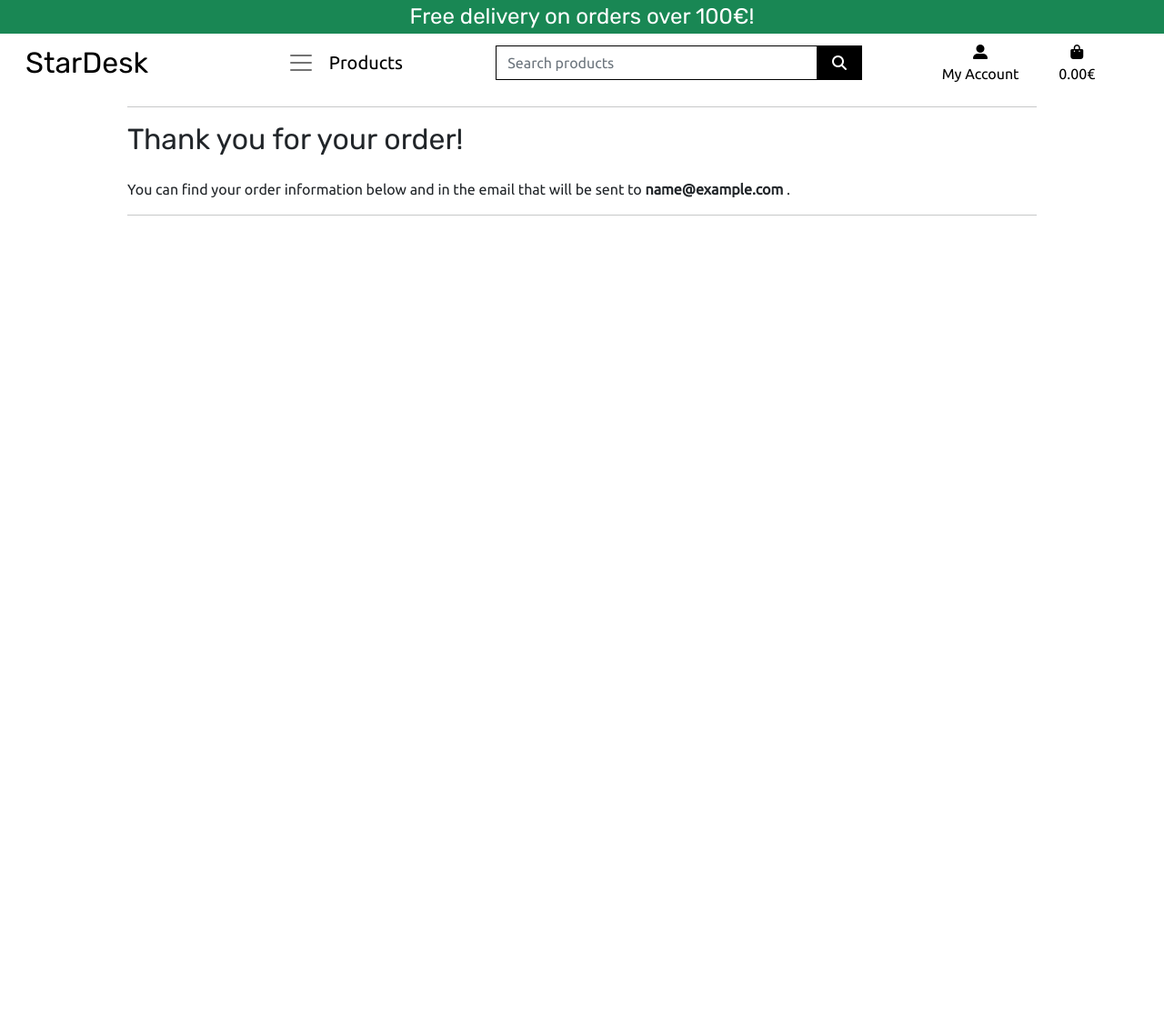
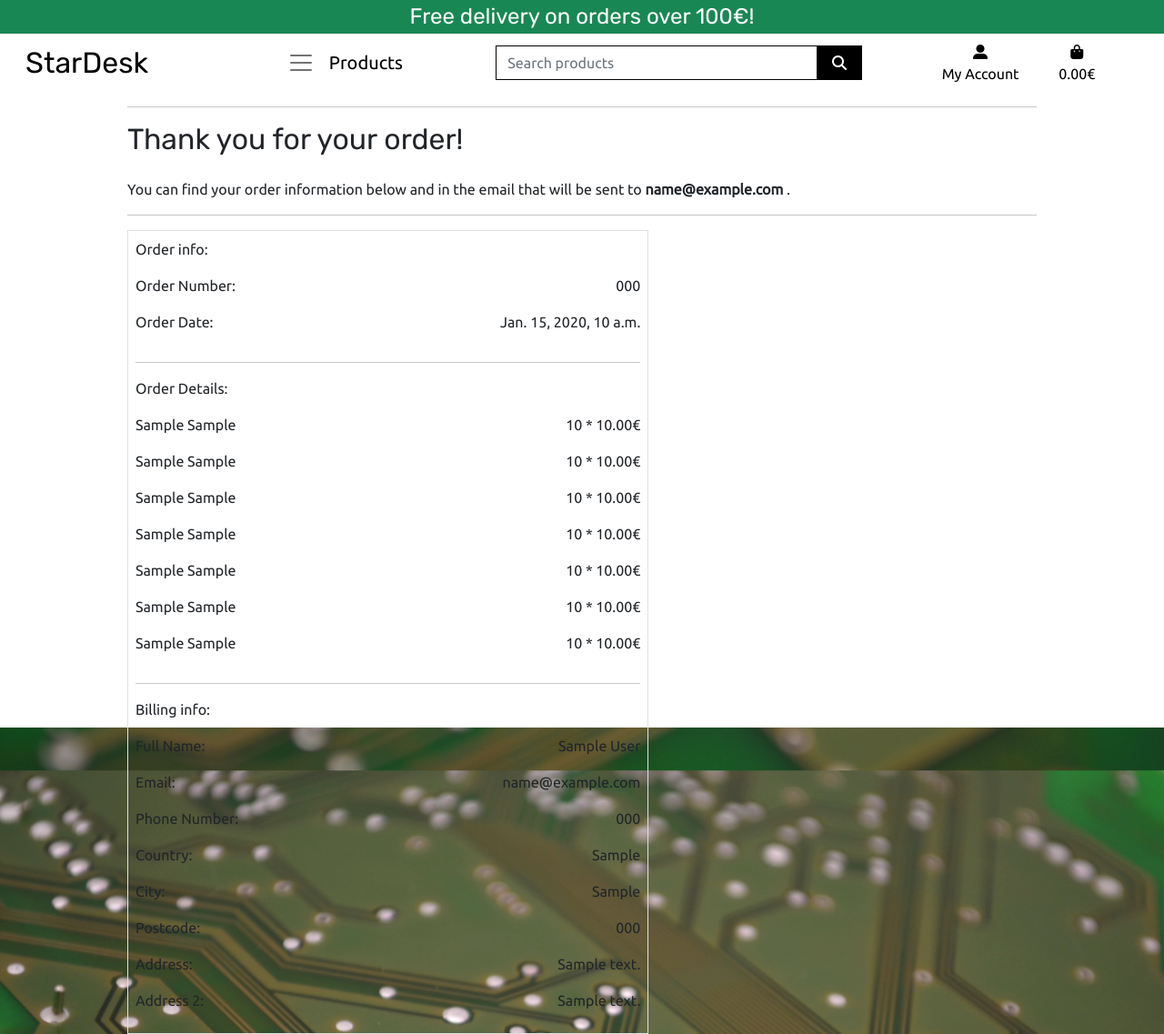
Before and after one commit to AlexGCbn/CI_PP5_StarDesk, a Django app: page /checkout/checkout_success/000 in a window 1280 px wide. Shown: the whole page at 91% size. Before the commit the page ends 237 px from the top, so only its background shows below. Run offline with Django 3.2, Linux system fonts and the light colour scheme; tables that the repository leaves empty hold one stand-in row (values such as "Sample post"); some libraries are stand-ins or nearby versions.

Commit message:
Add checkout success template and handle context

```diff
--- a/checkout/models.py
+++ b/checkout/models.py
@@ -12,7 +12,7 @@
     email = models.EmailField(max_length=254, null=False, blank=False)
     phone_number = models.CharField(max_length=20, null=False, blank=False)
     country = models.CharField(max_length=40, null=False, blank=False)
-    postcode = models.CharField(max_length=20, null=True, blank=True)
+    postcode = models.CharField(max_length=20, null=False, blank=False)
     city = models.CharField(max_length=40, null=False, blank=False)
     street_address1 = models.CharField(max_length=80, null=False, blank=False)
     street_address2 = models.CharField(max_length=80, null=True, blank=True)
@@ -33,13 +33,13 @@
         accounting for delivery costs.
         """
         self.order_total = (
-            self.lineitem_case.aggregate(Sum('lineitem_total'))['lineitem_total__sum'] or 0 +
-            self.lineitem_mobo.aggregate(Sum('lineitem_total'))['lineitem_total__sum'] or 0 +
-            self.lineitem_cpu.aggregate(Sum('lineitem_total'))['lineitem_total__sum'] or 0 +
-            self.lineitem_gpu.aggregate(Sum('lineitem_total'))['lineitem_total__sum'] or 0 +
-            self.lineitem_ram.aggregate(Sum('lineitem_total'))['lineitem_total__sum'] or 0 +
-            self.lineitem_psu.aggregate(Sum('lineitem_total'))['lineitem_total__sum'] or 0 +
-            self.lineitem_storage.aggregate(Sum('lineitem_total'))['lineitem_total__sum'] or 0
+            (self.lineitem_case.aggregate(Sum('lineitem_total'))['lineitem_total__sum'] or 0) +
+            (self.lineitem_mobo.aggregate(Sum('lineitem_total'))['lineitem_total__sum'] or 0) +
+            (self.lineitem_cpu.aggregate(Sum('lineitem_total'))['lineitem_total__sum'] or 0) +
+            (self.lineitem_gpu.aggregate(Sum('lineitem_total'))['lineitem_total__sum'] or 0) +
+            (self.lineitem_ram.aggregate(Sum('lineitem_total'))['lineitem_total__sum'] or 0) +
+            (self.lineitem_psu.aggregate(Sum('lineitem_total'))['lineitem_total__sum'] or 0) +
+            (self.lineitem_storage.aggregate(Sum('lineitem_total'))['lineitem_total__sum'] or 0)
         )
         if self.order_total < settings.FREE_DELIVERY_THRESHOLD:
             self.delivery_cost = self.order_total * settings.STANDARD_DELIVERY_PERCENTAGE / 100
--- a/checkout/templates/checkout/checkout_success.html
+++ b/checkout/templates/checkout/checkout_success.html
@@ -30,7 +30,128 @@
 
     <div class="row">
         <div class="col-12 col-lg-7">
+            <div class="order-confirmation-container p-2 border">
+                <div class="row">
+                    <div class="col">
+                        <p>Order info:</p>
+                    </div>
+                </div>
 
+                <div class="row justify-content-between">
+                    <div class="col-12 col-md-4">
+                        <p>Order Number:</p>
+                    </div>
+                    <div class="col-12 col-md-6 text-md-end">
+                        <p>{{ order.order_number }}</p>
+                    </div>
+                </div>
+
+                <div class="row justify-content-between">
+                    <div class="col-12 col-md-4">
+                        <p>Order Date:</p>
+                    </div>
+                    <div class="col-12 col-md-6 text-md-end">
+                        <p>{{ order.date }}</p>
+                    </div>
+                </div>
+                <hr>
+
+                <div class="row justify-content-between">
+                    <div class="col">
+                        <p>Order Details:</p>
+                    </div>
+                </div>
+                {% for item in product_list %}
+                <div class="row justify-content-between">
+                    <div class="col-12 col-md-4">
+                        <p>{{ item.product.manufacturer }} {{ item.product.model }}</p>
+                    </div>
+                    <div class="col-12 col-md-6 text-md-end">
+                        <p>{{ item.quantity }} * {{ item.product.price }}€</p>
+                    </div>
+                </div>
+                {% endfor %}
+                <hr>
+
+                <div class="row justify-content-between">
+                    <div class="col">
+                        <p>Billing info:</p>
+                    </div>
+                </div>
+
+                <div class="row justify-content-between">
+                    <div class="col-12 col-md-4">
+                        <p>Full Name:</p>
+                    </div>
+                    <div class="col-12 col-md-6 text-md-end">
+                        <p>{{ order.full_name }}</p>
+                    </div>
+                </div>
+
+                <div class="row justify-content-between">
+                    <div class="col-12 col-md-4">
+                        <p>Email:</p>
+                    </div>
+                    <div class="col-12 col-md-6 text-md-end">
+                        <p>{{ order.email }}</p>
+                    </div>
+                </div>
+
+                <div class="row justify-content-between">
+                    <div class="col-12 col-md-4">
+                        <p>Phone Number:</p>
+                    </div>
+                    <div class="col-12 col-md-6 text-md-end">
+                        <p>{{ order.phone_number }}</p>
+                    </div>
+                </div>
+
+                <div class="row justify-content-between">
+                    <div class="col-12 col-md-4">
+                        <p>Country:</p>
+                    </div>
+                    <div class="col-12 col-md-6 text-md-end">
+                        <p>{{ order.country }}</p>
+                    </div>
+                </div>
+
+                <div class="row justify-content-between">
+                    <div class="col-12 col-md-4">
+                        <p>City:</p>
+                    </div>
+                    <div class="col-12 col-md-6 text-md-end">
+                        <p>{{ order.city }}</p>
+                    </div>
+                </div>
+
+                <div class="row justify-content-between">
+                    <div class="col-12 col-md-4">
+                        <p>Postcode:</p>
+                    </div>
+                    <div class="col-12 col-md-6 text-md-end">
+                        <p>{{ order.postcode }}</p>
+                    </div>
+                </div>
+
+                <div class="row justify-content-between">
+                    <div class="col-12 col-md-4">
+                        <p>Address:</p>
+                    </div>
+                    <div class="col-12 col-md-6 text-md-end">
+                        <p>{{ order.street_address1 }}</p>
+                    </div>
+                </div>
+                {% if order.street_address2 %}
+                <div class="row justify-content-between">
+                    <div class="col-12 col-md-4">
+                        <p>Address 2:</p>
+                    </div>
+                    <div class="col-12 col-md-6 text-md-end">
+                        <p>{{ order.street_address2 }}</p>
+                    </div>
+                </div>
+                {% endif %}
+            </div>
         </div>
     </div>
 </div>
--- a/checkout/views.py
+++ b/checkout/views.py
@@ -77,7 +77,6 @@
         if order_form.is_valid():
             order = order_form.save()
             for item, quantity in bag.items():
-                print(bag.items())
                 try:
                     item_split = item.split('_')
                     item_cat = item_split[0]
@@ -167,8 +166,25 @@
         """
         save_info = request.session.get('save_info')
         order = get_object_or_404(Order, order_number = order_number)
+        product_list = []
+
+        for item in (
+            order.lineitem_case,
+            order.lineitem_mobo,
+            order.lineitem_cpu,
+            order.lineitem_gpu,
+            order.lineitem_ram,
+            order.lineitem_psu,
+            order.lineitem_storage):
+            try:
+                item_object = item.get()
+                product_list.append(item_object)
+            except:
+                continue
+        print(product_list)
         context = {
             'order': order,
+            'product_list': product_list,
         }
 
         return render(request, self.template, context)
```
